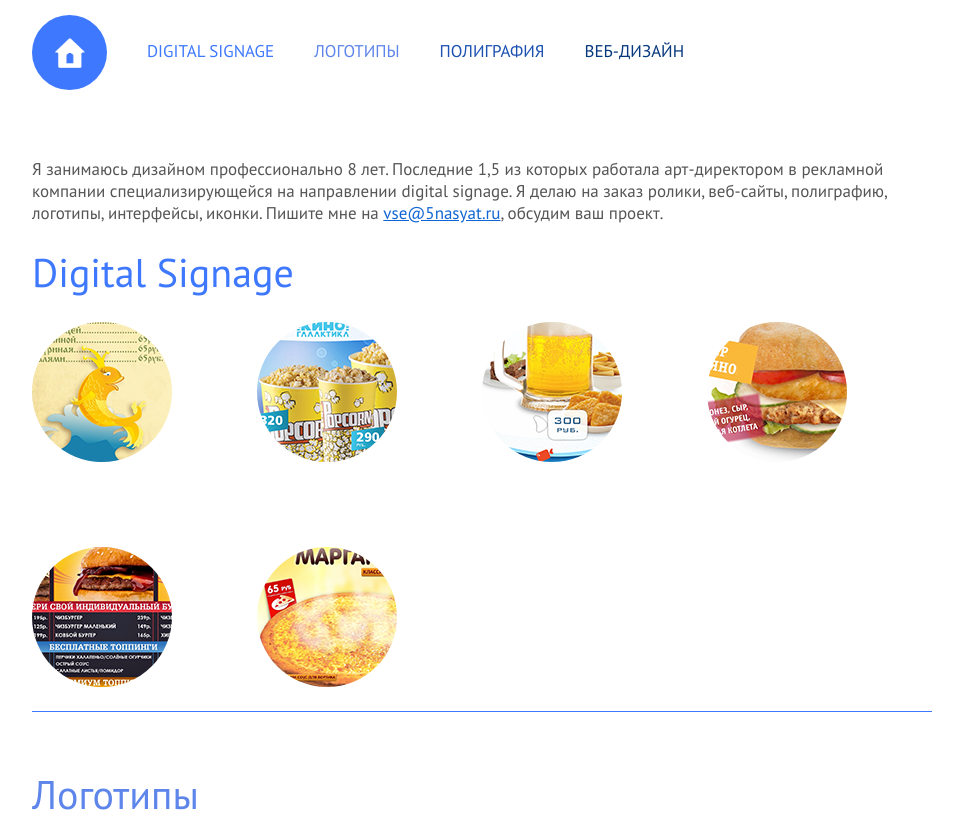
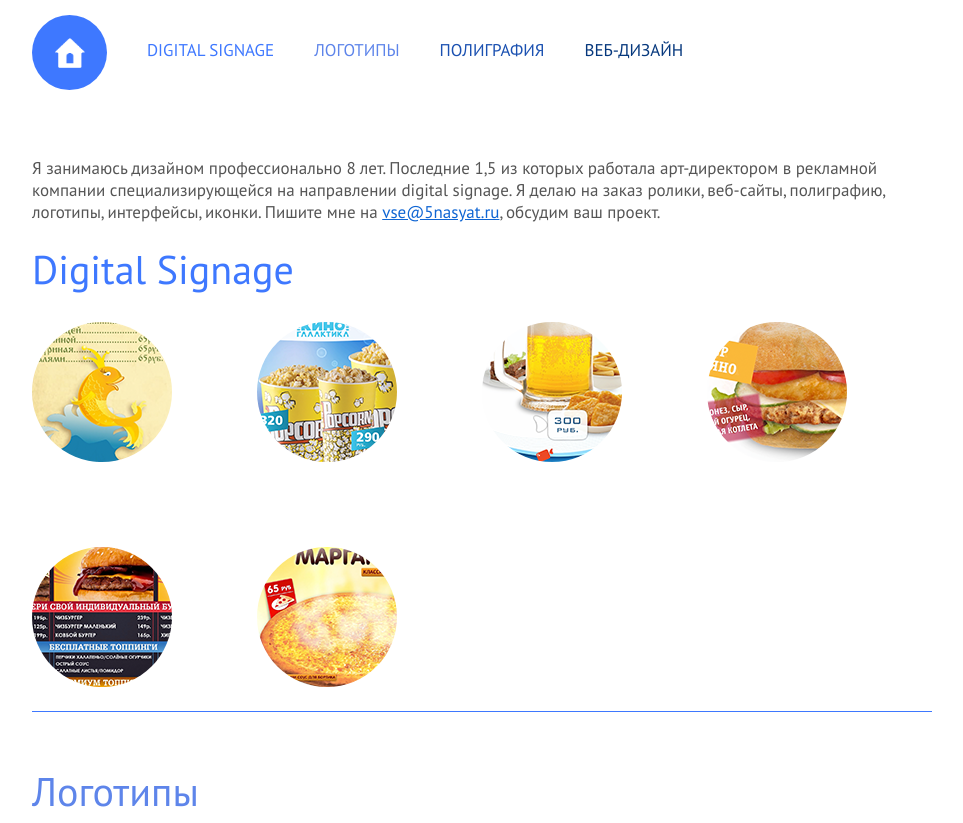
Before and after one commit to oburejin/gal, a plain HTML site: page design.html in a window 1280 px wide. Shown: the top 823 px of the page, without its empty margins (158-1121 px from the left). Drawn offline with Linux system fonts and the light colour scheme.

Commit message:
added font-face

```diff
--- a/css/style.less
+++ b/css/style.less
@@ -1,3 +1,8 @@
+@font-face{
+  font-family: "PT Sans";
+  src: url('../fonts/PTS55F.ttf');
+}
+
 * {
   margin: 0;
   padding: 0;
--- a/design.html
+++ b/design.html
@@ -3,7 +3,6 @@
 <head lang="en">
     <meta charset="UTF-8">
     <link rel="stylesheet" href="css/style.css"/>
-    <link href='http://fonts.googleapis.com/css?family=PT+Sans' rel='stylesheet' type='text/css'>
     <link rel="icon" type="image/png" href="img/favicon.png"/>
     <title>Насят</title>
 </head>
```
Also changed, not shown: projects.html (+0 -1 lines), translations.html (+1 -0 lines), css/style.css, fonts/PTS55F.ttf (added).
